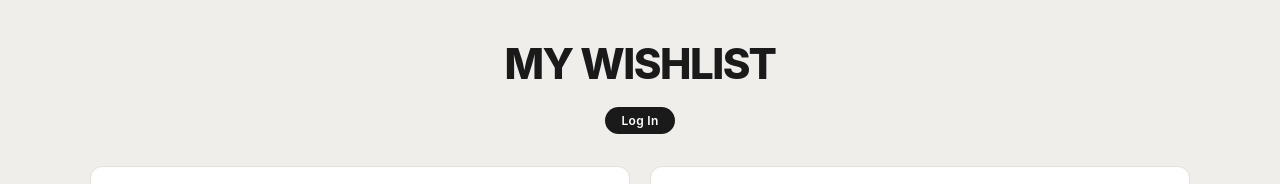
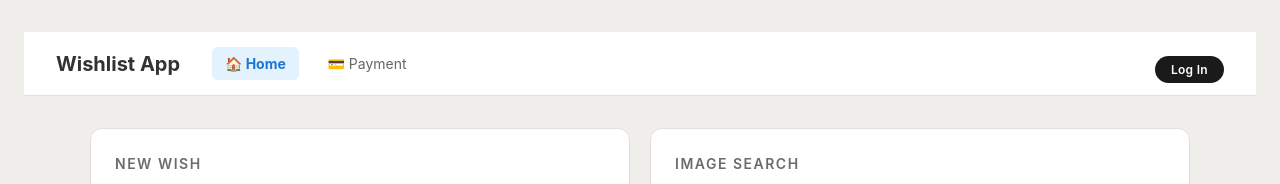
Before and after one commit to bespolli/wishlist-web, a Next.js app: page / in a window 1280 px wide. Shown: the top 184 px of the page. Built offline with nearby package versions, Linux system fonts and the light colour scheme; no server answers.

Commit message:
feat: add Navbar, update layout and pages

```diff
--- a/app/layout.tsx
+++ b/app/layout.tsx
@@ -1,13 +1,12 @@
 import './globals.css';
 import { AuthProvider } from '../context/AuthContext';
+import Navbar from '../components/Navbar';
 
-// Page metadata (title + description for browser tab and SEO)
 export const metadata = {
   title: 'Wishlist App',
   description: 'Create and manage your wish list',
 };
 
-// Root layout — wraps ALL pages in the app
 export default function RootLayout({
   children,
 }: {
@@ -17,6 +16,7 @@ export default function RootLayout({
     <html lang="en">
       <body>
         <AuthProvider>
+          <Navbar />
           {children}
         </AuthProvider>
       </body>
--- a/app/page.tsx
+++ b/app/page.tsx
@@ -1,31 +1,14 @@
 'use client';
 
 import { useState } from 'react';
-import AuthBar from '../components/AuthBar';
-import AuthModal from '../components/AuthModal';
 import WishForm from '../components/WishForm';
 import WishList from '../components/WishList';
 import ArtSearch from '../components/ArtSearch';
 
 export default function Home() {
-  // Controls whether the auth modal is visible
-  const [showModal, setShowModal] = useState(false);
-
-  // Incremented after creating a wish — triggers WishList to reload
   const [refreshKey, setRefreshKey] = useState(0);
 
   return (
-    <>
-      {/* Header with title and auth bar */}
-      <header>
-        <h1>My Wishlist</h1>
-        <AuthBar onOpenModal={() => setShowModal(true)} />
-      </header>
-
-      {/* Auth modal — login / register */}
-      <AuthModal isOpen={showModal} onClose={() => setShowModal(false)} />
-
-      {/* Main content — two columns */}
     <main className="app">
       {/* Left column: wishes */}
       <section className="col">
@@ -41,6 +24,5 @@ export default function Home() {
         <ArtSearch />
       </section>
     </main>
-    </>
   );
 }
--- a/app/payment/page.tsx
+++ b/app/payment/page.tsx
@@ -74,7 +74,7 @@ export default function PaymentPage() {
 
   return (
     <div style={{ maxWidth: 600, margin: '2rem auto', padding: '0 1rem' }}>
-    <h1 style={{ marginBottom: '1.5rem' }}>Payment</h1>
+    <h1 style={{ marginBottom: '1.5rem' }}>Payments</h1>
 
       {/* Balance Card */}
       {balance && (
--- a/app/payment/success/page.tsx
+++ b/app/payment/success/page.tsx
@@ -10,7 +10,6 @@ export default function PaymentSuccess() {
       textAlign: 'center',
       padding: '2rem',
     }}>
-      <div style={{ fontSize: 64 }}>✅</div>
       <h1>Payment Successful!</h1>
       <p style={{ color: '#666', marginBottom: '2rem' }}>
         Your balance has been topped up. It may take a few moments to reflect.
@@ -27,7 +26,7 @@ export default function PaymentSuccess() {
           fontWeight: 'bold',
         }}
       >
-        Back to Payment
+        Back to Payments
       </Link>
     </div>
   );
```
Lines whose indentation alone changed are shown as unchanged.
